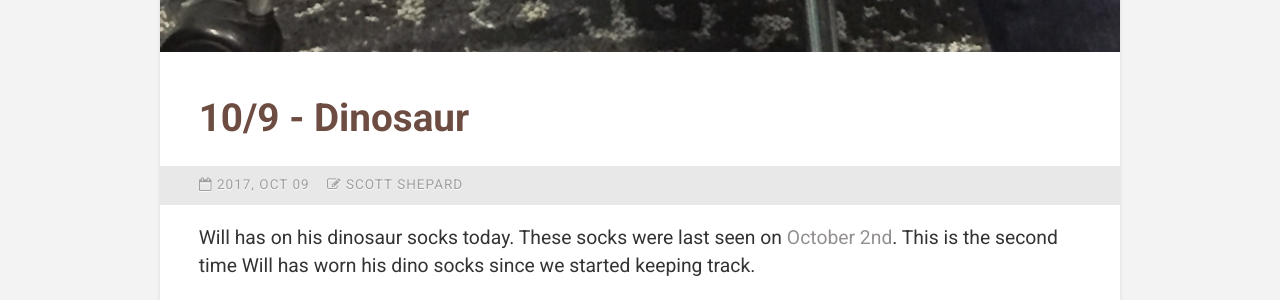
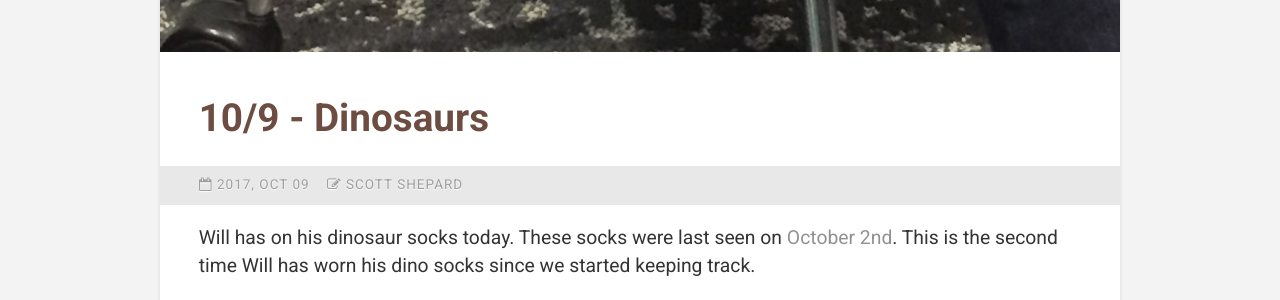
Before and after one commit to scottshepard/whatsockswill, a Jekyll site: the page built from _posts/2017-10-09-dinosaurs-2.markdown, in a window 1280 px wide and 900 px high, scrolled down 714 px. Shown: the part 426-726 px from the top of the window. Built offline with Jekyll 4.4.1, drawn with Linux system fonts in a browser that asks for light colours; some web fonts are replaced.

Commit message:
Dinosaur => Dinosaurs

```diff
--- a/_posts/2017-10-02-dinosaur.markdown
+++ b/_posts/2017-10-02-dinosaurs.markdown
@@ -1,9 +1,9 @@
 ---
 layout: post
-title:  "10/2 - Dinosaur"
+title:  "10/2 - Dinosaurs"
 description: Will's Socks for Monday, October 2nd
 date:   2017-10-02
-img: 2017-10-02_dinosaur.jpg
+img: 2017-10-02_dinosaurs.jpg
 author: Scott Shepard
 ---
 
--- a/_posts/2017-10-09-dinosaur-2.markdown
+++ b/_posts/2017-10-09-dinosaurs-2.markdown
@@ -1,12 +1,12 @@
 ---
 layout: post
-title:  "10/9 - Dinosaur"
+title:  "10/9 - Dinosaurs"
 description: Will's Socks for Monday, October 9th
 date:   2017-10-09
-img: 2017-10-09_dinosaur.jpg
+img: 2017-10-09_dinosaurs.jpg
 author: Scott Shepard
 ---
 
 Will has on his dinosaur socks today. These socks were last seen
-on [October 2nd](http://whatsocksdoeswillhaveontoday.com/dinosaur/). This
+on [October 2nd](/dinosaurs). This
 is the second time Will has worn his dino socks since we started keeping track.
--- a/_posts/2017-10-31-dinosaur-3.markdown
+++ b/_posts/2017-10-31-dinosaurs-3.markdown
@@ -1,14 +1,14 @@
 ---
 layout: post
-title:  "10/31 - Dinosaur"
+title:  "10/31 - Dinosaurs"
 description: Will's Socks for Tuesday, October 31st
 date:   2017-10-31
-img: 2017-10-31_dinosaur.jpg
+img: 2017-10-31_dinosaurs.jpg
 author: Scott Shepard
 ---
 
 Will has on his dinosaur socks today! These socks were last seen
-on [October 9th](http://whatsocksdoeswillhaveontoday.com/dinosaur-2/). This is
+on [October 9th](/dinosaurs-2/). This is
 the first pair of socks to make it to the thrice-worn category. It's an exciting
 day for dino socks, but I'm pretty disappointed that Will isn't wearing spookier
 socks for Halloween.
```
Also changed, not shown: assets/images/2017-10-02_dinosaurs.jpg (renamed from assets/images/2017-10-02_dinosaur.jpg), assets/images/2017-10-09_dinosaurs.jpg (renamed from assets/images/2017-10-09_dinosaur.jpg), assets/images/2017-10-31_dinosaurs.jpg (renamed from assets/images/2017-10-31_dinosaur.jpg).
